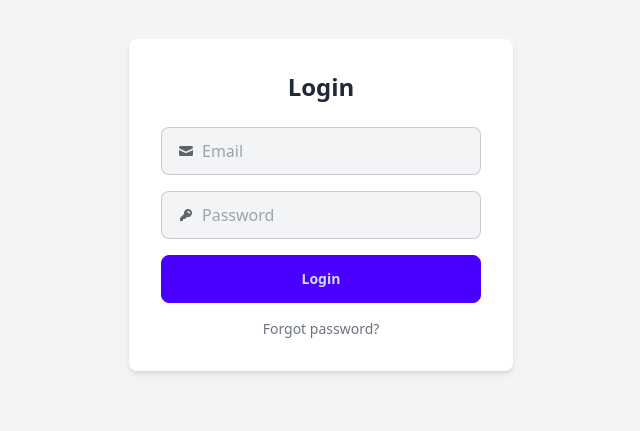
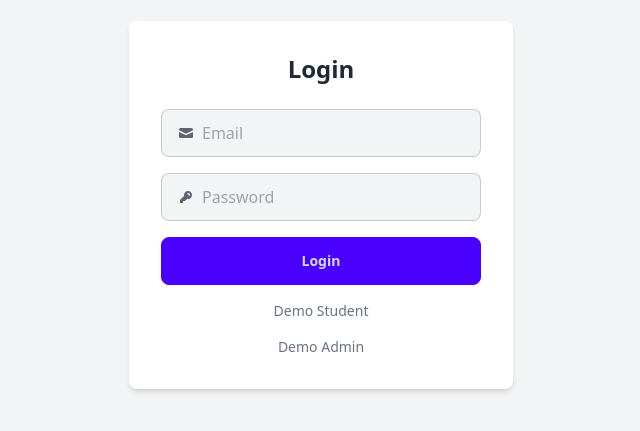
Before and after one commit to sebs-commits/comp308-lab1, a React (Vite) app in the folder frontend/: page /login in a window 1280 px wide. Shown: the part 195-626 px from the top of the page, without its empty margins (319-959 px from the left). Built offline with nearby package versions, Linux system fonts and the light colour scheme.

Commit message:
refactor: added demo student and admin

```diff
--- a/frontend/src/components/auth/LoginForm.jsx
+++ b/frontend/src/components/auth/LoginForm.jsx
@@ -62,7 +62,10 @@ const LoginForm = () => {
             <button className="btn btn-primary w-full">Login</button>
 
             <div className="text-sm text-center text-gray-500">
-              <a href="#" className="hover:underline">Forgot password?</a>
+              <a href="#" className="hover:underline">Demo Student</a>
+            </div>
+            <div className="text-sm text-center text-gray-500">
+              <a href="#" className="hover:underline">Demo Admin</a>
             </div>
           </div>
         </div>
```
